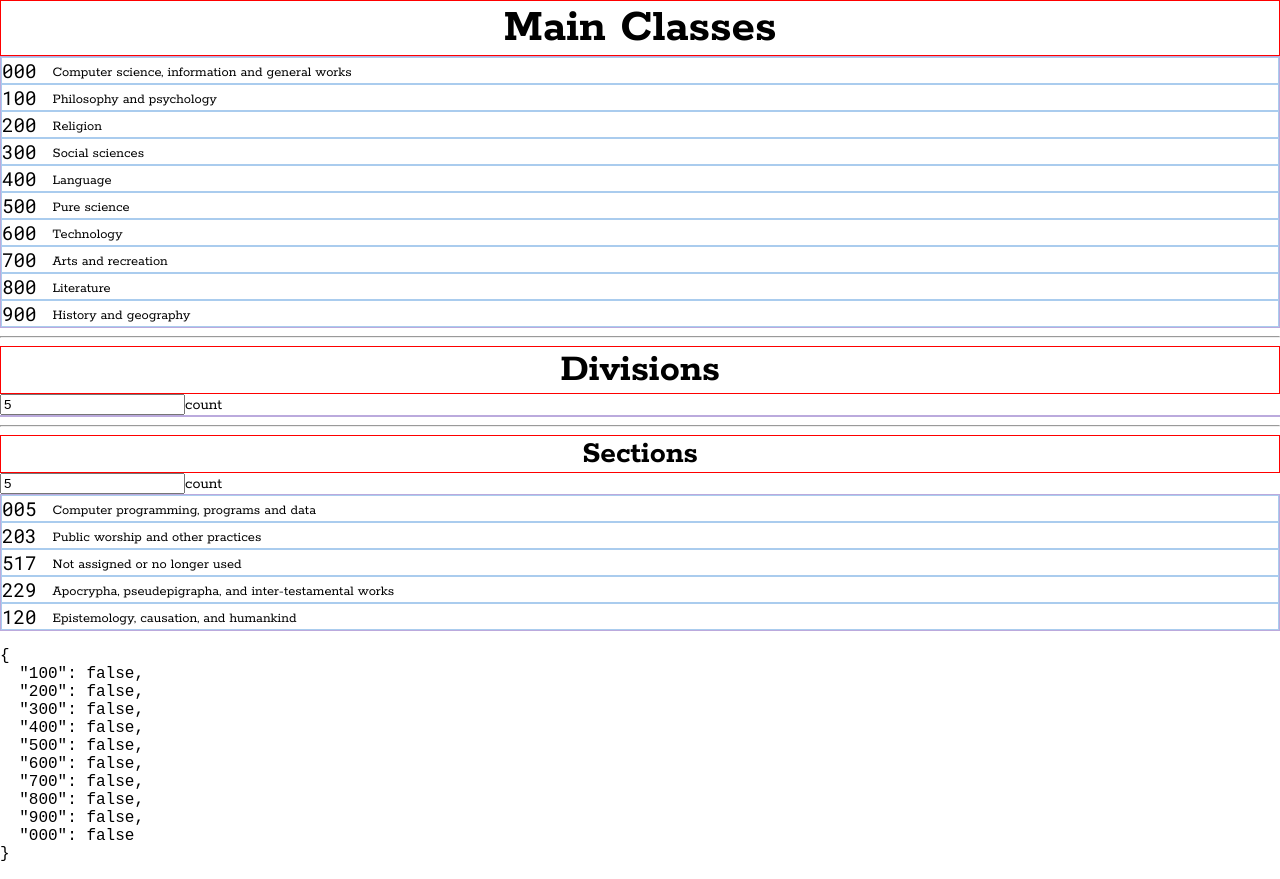
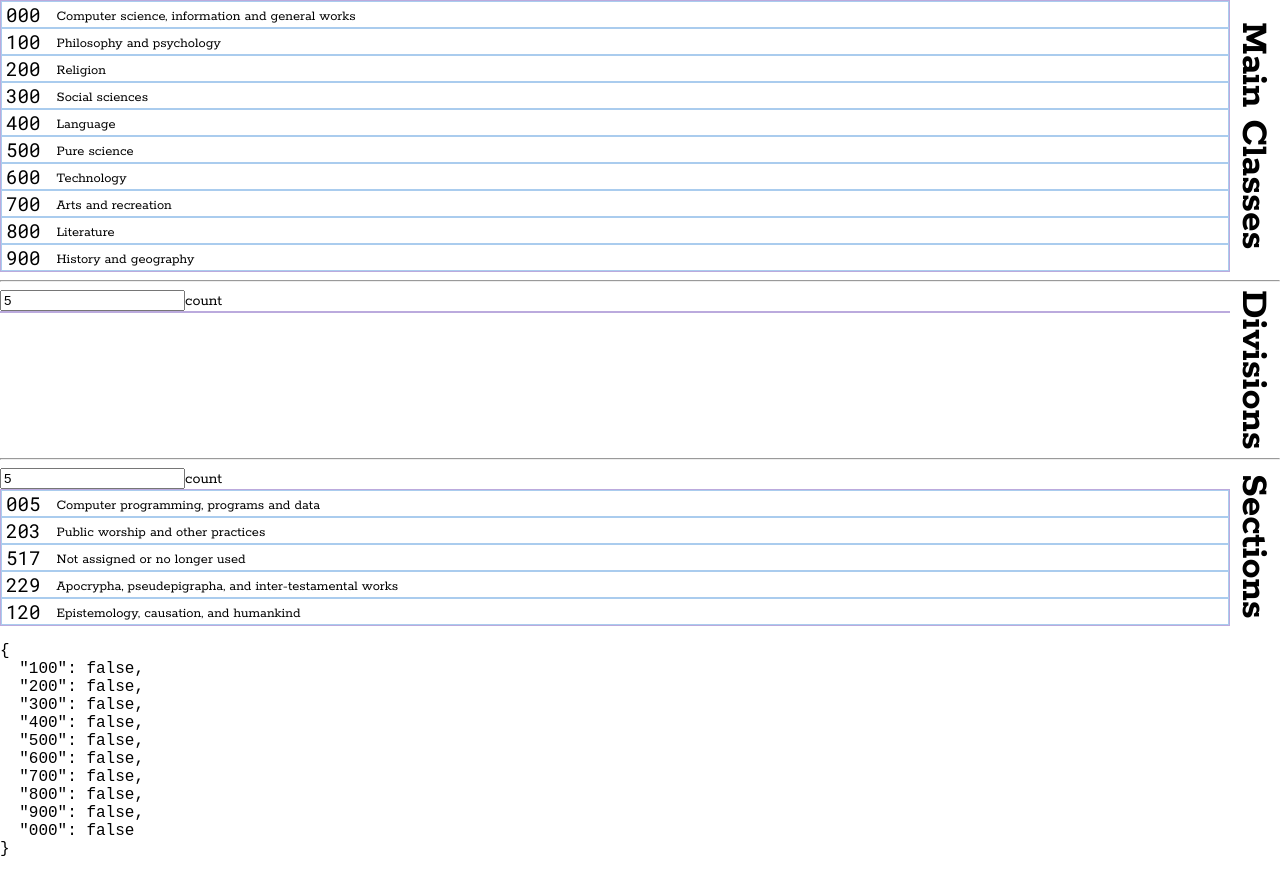
Before and after one commit to worc/ddc, a React app: page / in a window 1280 px wide. Built offline with nearby package versions, Linux system fonts and the light colour scheme.

Commit message:
move headers to the right bar

```diff
--- a/src/components/Divisions.tsx
+++ b/src/components/Divisions.tsx
@@ -3,6 +3,7 @@ import { Division } from '../types/dewey'
 import { divisionPickUntilSatisfied } from '../picker/division_picker'
 import List from './lists/List'
 import MainClassFilterContext from '../context/MainClassFilterContext'
+import ListLayout from './layout/ListLayout'
 
 export default function Divisions () {
   const context = useContext(MainClassFilterContext)
@@ -29,10 +30,9 @@ export default function Divisions () {
   }
 
   return (
-    <>
-      <h2>Divisions</h2>
+    <ListLayout header={'Divisions'}>
       <div><label><input type="number" value={count} onChange={handleChange}/>count</label></div>
       <List display={displayDivisions}/>
-    </>
+    </ListLayout>
   )
 }
--- a/src/components/MainClasses.tsx
+++ b/src/components/MainClasses.tsx
@@ -1,11 +1,12 @@
 import React from 'react'
-import { MainClassList} from './lists'
+import styled from 'styled-components'
+import { MainClassList } from './lists'
+import ListLayout from './layout/ListLayout'
 
 export default function MainClasses () {
   return (
-    <>
-      <h1>Main Classes</h1>
+    <ListLayout header={'Main Classes'}>
       <MainClassList/>
-    </>
+    </ListLayout>
   )
 }
--- a/src/components/Sections.tsx
+++ b/src/components/Sections.tsx
@@ -1,6 +1,7 @@
 import React, { useState } from 'react'
 import { sectionPicker } from '../picker/_picker'
 import List from './lists/List'
+import ListLayout from './layout/ListLayout'
 
 export default function Sections () {
   const [count, setCount] = useState(5)
@@ -13,10 +14,9 @@ export default function Sections () {
   }
 
   return (
-    <>
-      <h3>Sections</h3>
+    <ListLayout header={'Sections'}>
       <div><label><input type="number" value={count} onChange={handleChange}/>count</label></div>
       <List display={sections}/>
-    </>
+    </ListLayout>
   )
 }
--- /dev/null
+++ b/src/components/layout/ListLayout.tsx
@@ -0,0 +1,36 @@
+import React from 'react'
+import styled from 'styled-components'
+
+interface Props {
+  header: string
+}
+export default function ListLayout (props: React.PropsWithChildren<Props>) {
+  const { children, header } = props
+
+  return (
+    <Container>
+      <h2 className="list-header">{ header }</h2>
+      <div className="list-container">
+        { children }
+      </div>
+    </Container>
+  )
+}
+
+const Container = styled.div`
+  display: flex;
+  flex-flow: row nowrap;
+
+  & > .list-header {
+    flex: 0 0 auto;
+    order: 2;
+    writing-mode: vertical-lr;
+    width: 45px;
+  }
+
+  & > .list-container {
+    flex: 1 0 auto;
+    max-width: calc(100% - 50px);
+    order: 1;
+  }
+`
--- a/src/components/lists/Entry.tsx
+++ b/src/components/lists/Entry.tsx
@@ -30,9 +30,9 @@ export default function Entry ({ item, handleClick }: Props) {
 const Container = styled.div`
   align-items: center;
   border: 1px solid #ace;
+  display: flex;
   gap: 16px;
   justify-content: flex-start;
-  display: flex;
 
   &:hover {
     border: 1px solid green;
@@ -51,6 +51,7 @@ const Container = styled.div`
 const Code = styled.div`
   font-family: "Roboto Mono", monospace;
   font-size: 1.2rem;
+  padding-left: 4px;
 `
 
 const Name = styled.div`
--- a/src/index.tsx
+++ b/src/index.tsx
@@ -14,9 +14,8 @@ const GlobalStyle = createGlobalStyle`
   }
 
   h1, h2, h3 {
-    border: 1px solid red;
+    margin: 0;
     text-align: center;
-    margin: 0;
   }
 
   h1 {
```
